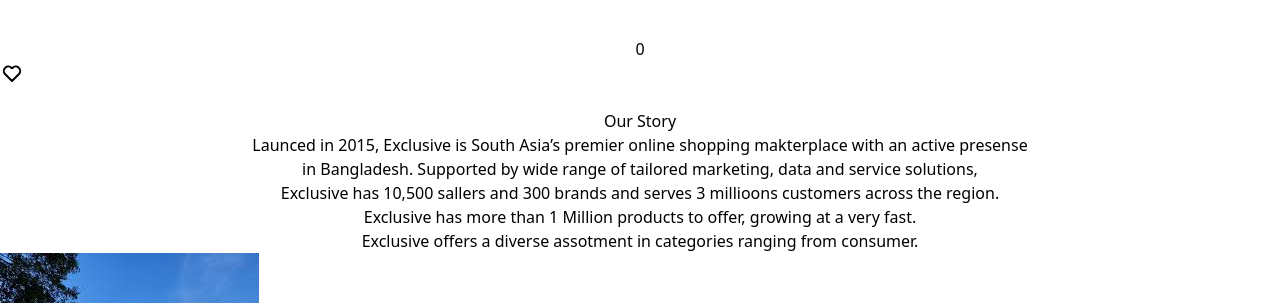
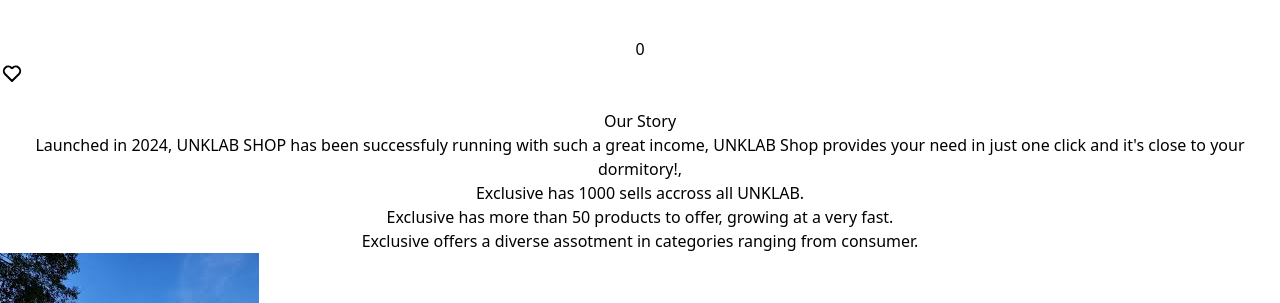
Before and after one commit to eleowyn/unklab-shop-final-frontend, a React (Vite) app: page /about in a window 1280 px wide. Shown: the part 3160-3463 px from the top of the page. Built offline with nearby package versions, Linux system fonts and the light colour scheme.

Commit message:
changing files

```diff
--- a/package.json
+++ b/package.json
@@ -10,6 +10,7 @@
     "preview": "vite preview"
   },
   "dependencies": {
+    "firebase": "^11.0.2",
     "react": "^18.2.0",
     "react-dom": "^18.2.0",
     "react-router-dom": "^6.22.1"
--- a/src/pages/About.jsx
+++ b/src/pages/About.jsx
@@ -6,8 +6,8 @@
             <div className='grid grid-cols-2 justify-center h-[1000px] items-center max-[1505px]:grid-cols-1'>
                 <div className='text-start grid justify-center items-center'>
                     <h1 className='m-5 text-[27px] font-bold'>Our Story</h1>
-                    <p className='m-5'>Launced in 2015, Exclusive is South Asia’s premier online shopping makterplace with an active presense <br />in Bangladesh. Supported by wide range of tailored marketing, data and service solutions,<br /> Exclusive has 10,500 sallers and 300 brands and serves 3 millioons customers across the region. </p>
-                    <p className='m-5'>Exclusive has more than 1 Million products to offer, growing at a very fast. <br /> Exclusive offers a diverse assotment in categories ranging  from consumer.</p>
+                    <p className='m-5'>Launched in 2024, UNKLAB SHOP has been successfuly running with such a great income, UNKLAB Shop provides your need in just one click and it's close to your dormitory!,<br /> Exclusive has 1000 sells accross all UNKLAB. </p>
+                    <p className='m-5'>Exclusive has more than 50 products to offer, growing at a very fast. <br /> Exclusive offers a diverse assotment in categories ranging  from consumer.</p>
                 </div>
                 <div className='flex justify-center'>
                     <img className='h-[500px] max-[748px]:h-[400px] rounded-lg' src="/images/banner-unklab.jpg" alt="" />
--- a/src/pages/Contact.jsx
+++ b/src/pages/Contact.jsx
@@ -68,18 +68,18 @@
                         <div className='grid gap-3'>
                             <div className='flex gap-3 items-center'>
                                 <svg className="h-6 w-7 text-white" viewBox="0 0 24 24" fill="none" stroke="currentColor" strokeWidth="2" strokeLinecap="round" strokeLinejoin="round">  <path d="M15.05 5A5 5 0 0 1 19 8.95M15.05 1A9 9 0 0 1 23 8.94m-1 7.98v3a2 2 0 0 1-2.18 2 19.79 19.79 0 0 1-8.63-3.07 19.5 19.5 0 0 1-6-6 19.79 19.79 0 0 1-3.07-8.67A2 2 0 0 1 4.11 2h3a2 2 0 0 1 2 1.72 12.84 12.84 0 0 0 .7 2.81 2 2 0 0 1-.45 2.11L8.09 9.91a16 16 0 0 0 6 6l1.27-1.27a2 2 0 0 1 2.11-.45 12.84 12.84 0 0 0 2.81.7A2 2 0 0 1 22 16.92z" /></svg>
-                                <p>+1012 3456 789</p>
+                                <p>+62 89755748943</p>
                             </div>
                             <div className='flex gap-3 items-center'>
                                 <svg className="h-6 w-7 text-white" viewBox="0 0 24 24" fill="none" stroke="currentColor" strokeWidth="2" strokeLinecap="round" strokeLinejoin="round">  <path d="M4 4h16c1.1 0 2 .9 2 2v12c0 1.1-.9 2-2 2H4c-1.1 0-2-.9-2-2V6c0-1.1.9-2 2-2z" />  <polyline points="22,6 12,13 2,6" /></svg>
-                                <p>demo@gmail.com</p>
+                                <p>unklabshop@gmail.com</p>
                             </div>
                             <div className='flex gap-3 items-center'>
                                 <svg className="h-6 w-7 text-white" fill="none" viewBox="0 0 24 24" stroke="currentColor">
                                     <path strokeLinecap="round" strokeLinejoin="round" strokeWidth="2" d="M17.657 16.657L13.414 20.9a1.998 1.998 0 01-2.827 0l-4.244-4.243a8 8 0 1111.314 0z" />
                                     <path strokeLinecap="round" strokeLinejoin="round" strokeWidth="2" d="M15 11a3 3 0 11-6 0 3 3 0 016 0z" />
                                 </svg>
-                                <p>132 Dartmouth Street Boston, Massachusetts 02156 United States</p>
+                                <p>Universitas Klabat, Airmadidi, Sulawesi Utara</p>
                             </div>
                         </div>
                         <div className='flex gap-5'>
```
Also changed, not shown: 1 other file (tests, documents, lock files or other folders).
